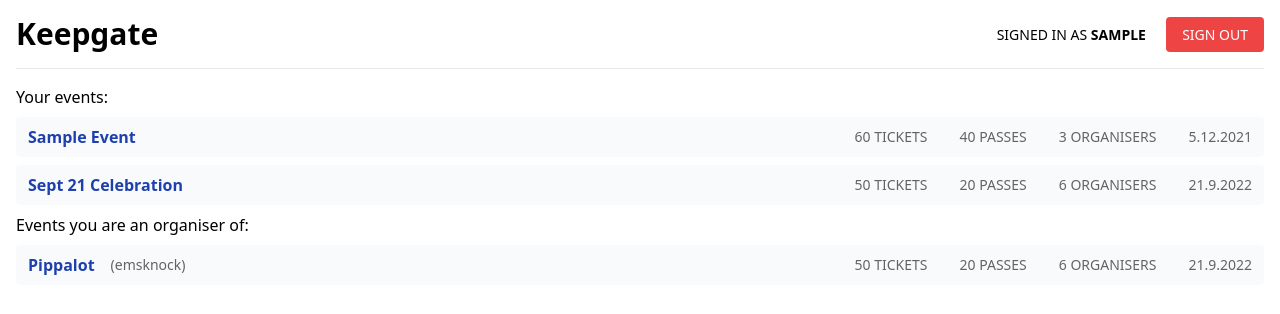
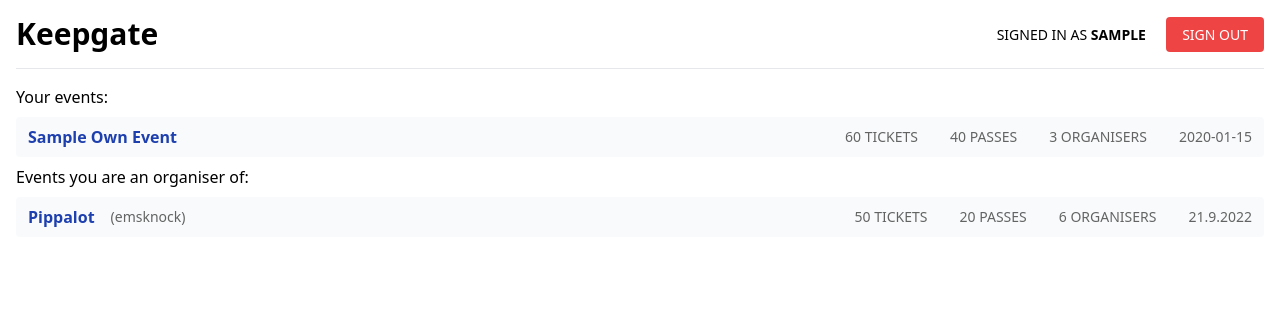
Before and after one commit to emsknock/keepgate, a Flask app: template templates/index_logged_in.html in a window 1280 px wide. Shown: the top 314 px of the page. Run offline with Flask 2, Linux system fonts and the light colour scheme; the template is opened without the code that fills it: most values are stand-ins (such as "Sample title", 1, 10 or a date in 2020).

Commit message:
Show own events

```diff
--- a/templates/index_logged_in.html
+++ b/templates/index_logged_in.html
@@ -11,23 +11,22 @@
 <div>
     <article class="m-4">
         <h2>Your events:</h2>
-        <ul class="mt-2 flex flex-col space-y-2">
-            <li class="flex space-x-8 items-center bg-gray-50 px-3 py-2 rounded">
-                <a href="#" class="text-blue-800 font-bold capitalize flex-grow">Sample event</a>
-                <span class="text-sm uppercase opacity-60">60 tickets</span>
-                <span class="text-sm uppercase opacity-60">40 passes</span>
-                <span class="text-sm uppercase opacity-60">3 organisers</span>
-                <span class="text-sm uppercase opacity-60">5.12.2021</span>
-            </li>
-        </ul>
         <ul class="my-2 flex flex-col space-y-2">
-            <li class="flex space-x-8 items-center bg-gray-50 px-3 py-2 rounded">
-                <a href="#" class="text-blue-800 font-bold capitalize flex-grow">Sept 21 celebration</a>
-                <span class="text-sm uppercase opacity-60">50 tickets</span>
-                <span class="text-sm uppercase opacity-60">20 passes</span>
-                <span class="text-sm uppercase opacity-60">6 organisers</span>
-                <span class="text-sm uppercase opacity-60">21.9.2022</span>
-            </li>
+            {% for id, title, date in own_events %}
+                <li class="flex space-x-8 items-center bg-gray-50 px-3 py-2 rounded">
+                    <a href="#" class="text-blue-800 font-bold capitalize flex-grow">{{ title }}</a>
+                    <span class="text-sm uppercase opacity-60">60 tickets</span>
+                    <span class="text-sm uppercase opacity-60">40 passes</span>
+                    <span class="text-sm uppercase opacity-60">3 organisers</span>
+                    <span class="text-sm uppercase opacity-60">
+                        {% if date %}
+                            {{ date }}
+                        {% else %}
+                            No date
+                        {% endif %}
+                    </span>
+                </li>
+            {% endfor %}
         </ul>
         <h2>Events you are an organiser of:</h2>
         <ul class="my-2 flex flex-col space-y-2">
```
